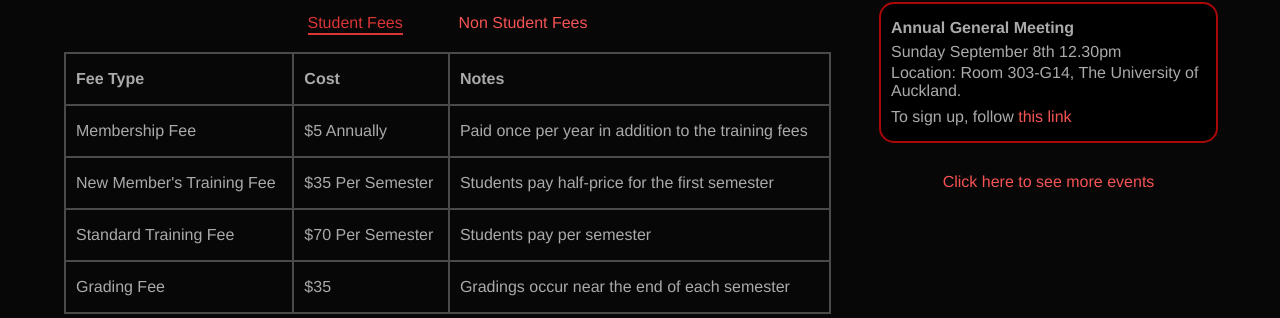
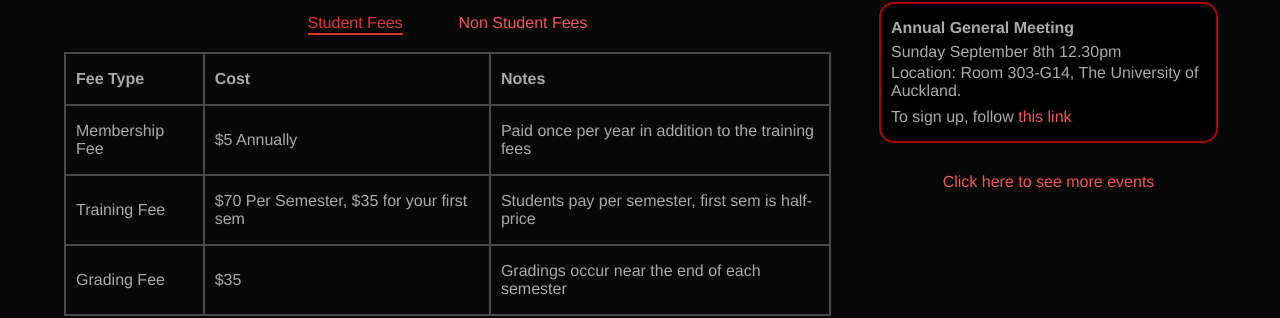
Before and after one commit to matt-auckland/uoa-karate, a Vue app: page /about in a window 1280 px wide. Shown: the part 1185-1503 px from the top of the page. Built offline with nearby package versions, Linux system fonts and the light colour scheme.

Commit message:
Simplified fees table

```diff
--- a/src/components/FeesTable.vue
+++ b/src/components/FeesTable.vue
@@ -33,16 +33,16 @@
           <td class="text">Paid once per year in addition to the training fees</td>
         </tr>
         <tr v-if="showStudents">
-          <td class="text">New Member's Training Fee</td>
-          <td class="number">$35 Per Semester</td>
-          <td class="text">Students pay half-price for the first semester</td>
+          <!-- <td class="text">New Member's Training Fee</td> -->
+          <!-- <td class="number">$35 Per Semester</td> -->
+          <!-- <td class="text">Students pay half-price for the first semester</td> -->
         </tr>
         <tr>
-          <td class="text">Standard Training Fee</td>
+          <td class="text">Training Fee</td>
           <td
             class="number"
             v-if="showStudents"
-          >$70 Per Semester</td>
+          >$70 Per Semester, $35 for your first sem</td>
           <td
             class="number"
             v-if="!showStudents"
@@ -50,7 +50,7 @@
           <td
             v-if="showStudents"
             class="text"
-          >Students pay per semester</td>
+          >Students pay per semester, first sem is half-price</td>
           <td
             v-if="!showStudents"
             class="text"
```
